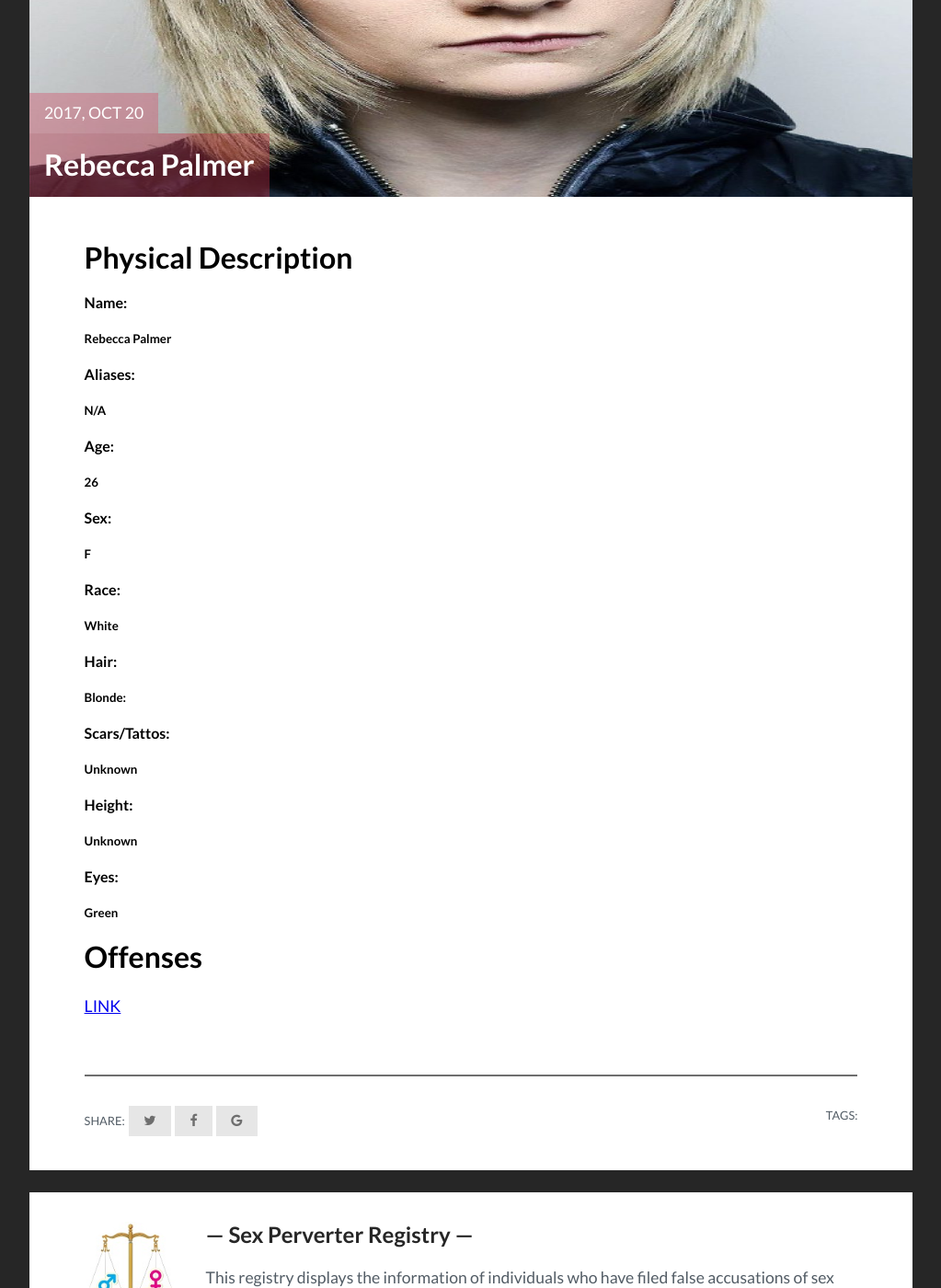
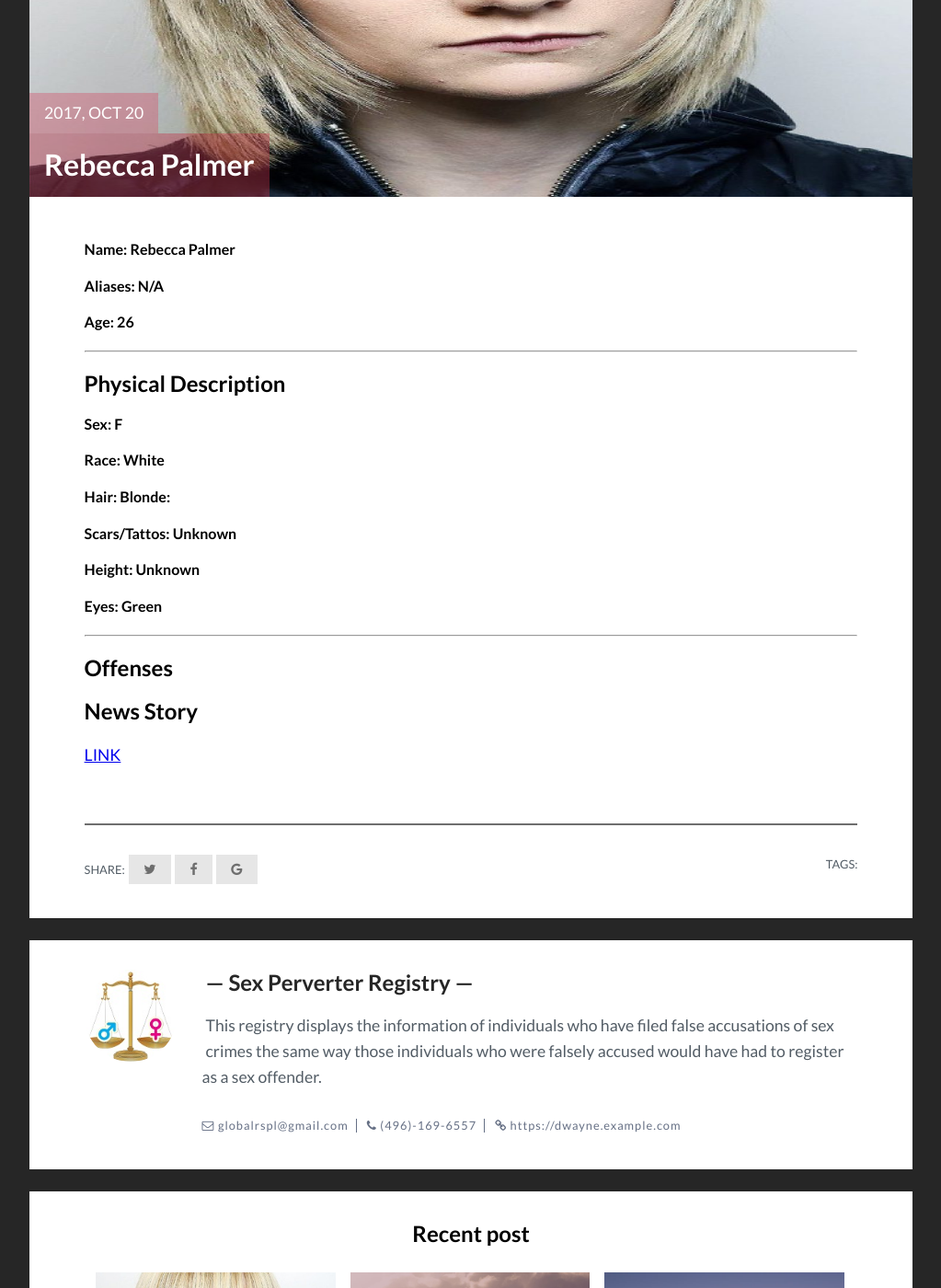
Before and after one commit to 3quality4all/519962test2, a Jekyll site: the page built from _posts/2017-07-03-the-wonderful-himalayan.markdown, in a window 1280 px wide and 1400 px high, scrolled down 513 px. Shown: the whole window at 92% size, without its empty margins (128-1151 px from the left). Built offline with Jekyll 4.4.1, drawn with Linux system fonts in a browser that asks for light colours; comment, search, counter and statistics services are not loaded.

Commit message:
Update 2017-07-03-the-wonderful-himalayan.markdown

```diff
--- a/_posts/2017-07-03-the-wonderful-himalayan.markdown
+++ b/_posts/2017-07-03-the-wonderful-himalayan.markdown
@@ -6,26 +6,19 @@ date: 2017-10-20 12:55:00 +0300
 description: You’ll find this post in your `_posts` directory. Go ahead and edit it and re-build the site to see your changes. # Add post description (optional)
 tag: []
 ---
-# **Physical Description**
-#### Name:
-##### Rebecca Palmer
-#### Aliases:
-##### N/A
-#### Age:
-##### 26
-#### Sex:
-##### F
-#### Race:
-##### White
-#### Hair:
-##### Blonde:
-#### Scars/Tattos:
-##### Unknown
-#### Height:
-##### Unknown
-#### Eyes:
-##### Green
+#### **Name:**      Rebecca Palmer
+#### Aliases:       N/A
+#### Age:           26
+_________________________________________________________
+## **Physical Description**
+#### Sex:           F
+#### Race:          White
+#### Hair:          Blonde:
+#### Scars/Tattos:  Unknown
+#### Height:        Unknown
+#### Eyes:          Green
+________________________________________________________
+## **Offenses**
 
-
-# **Offenses**
+## **News Story**
 [LINK](http://www.bbc.com/news/uk-england-wiltshire-41692026)
```
